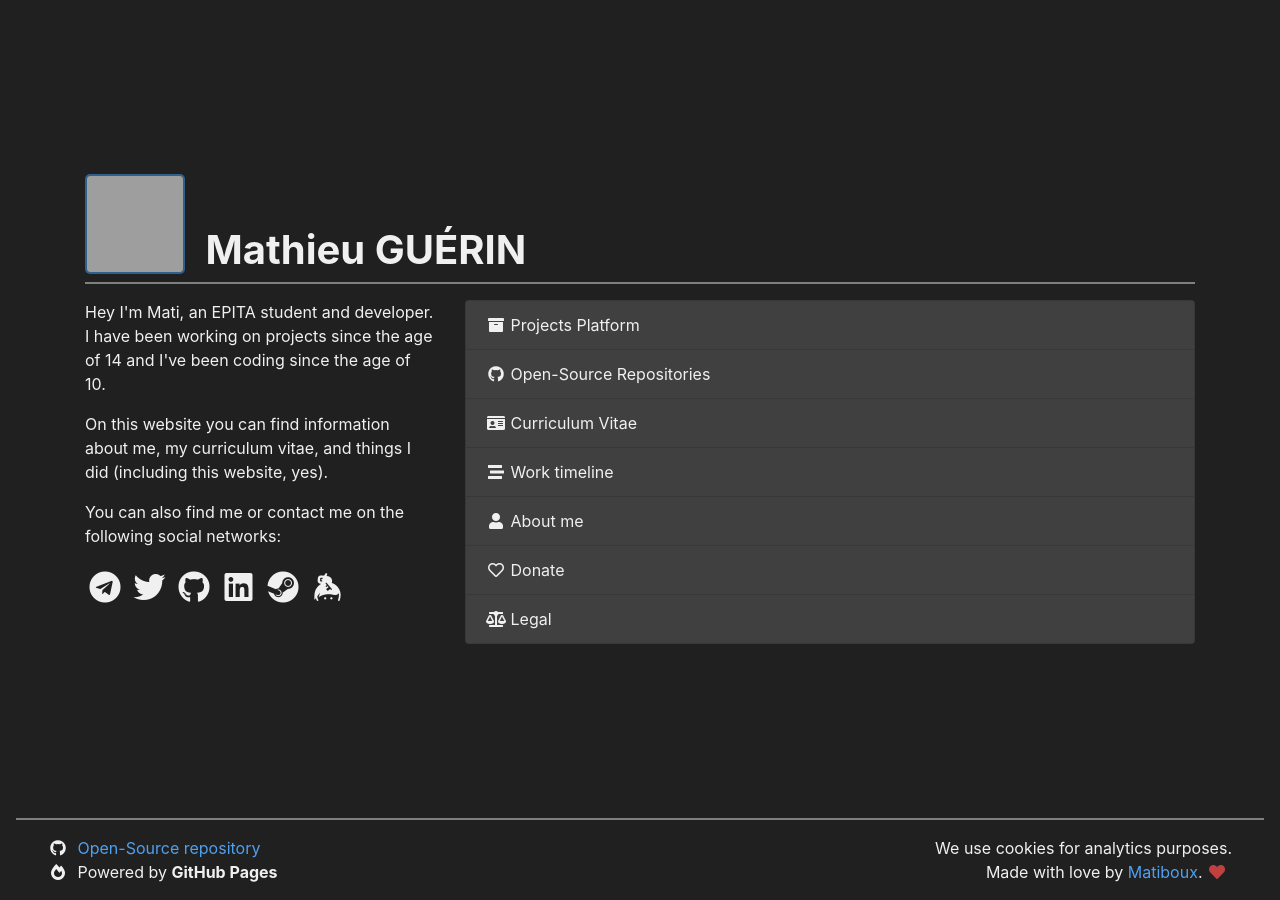
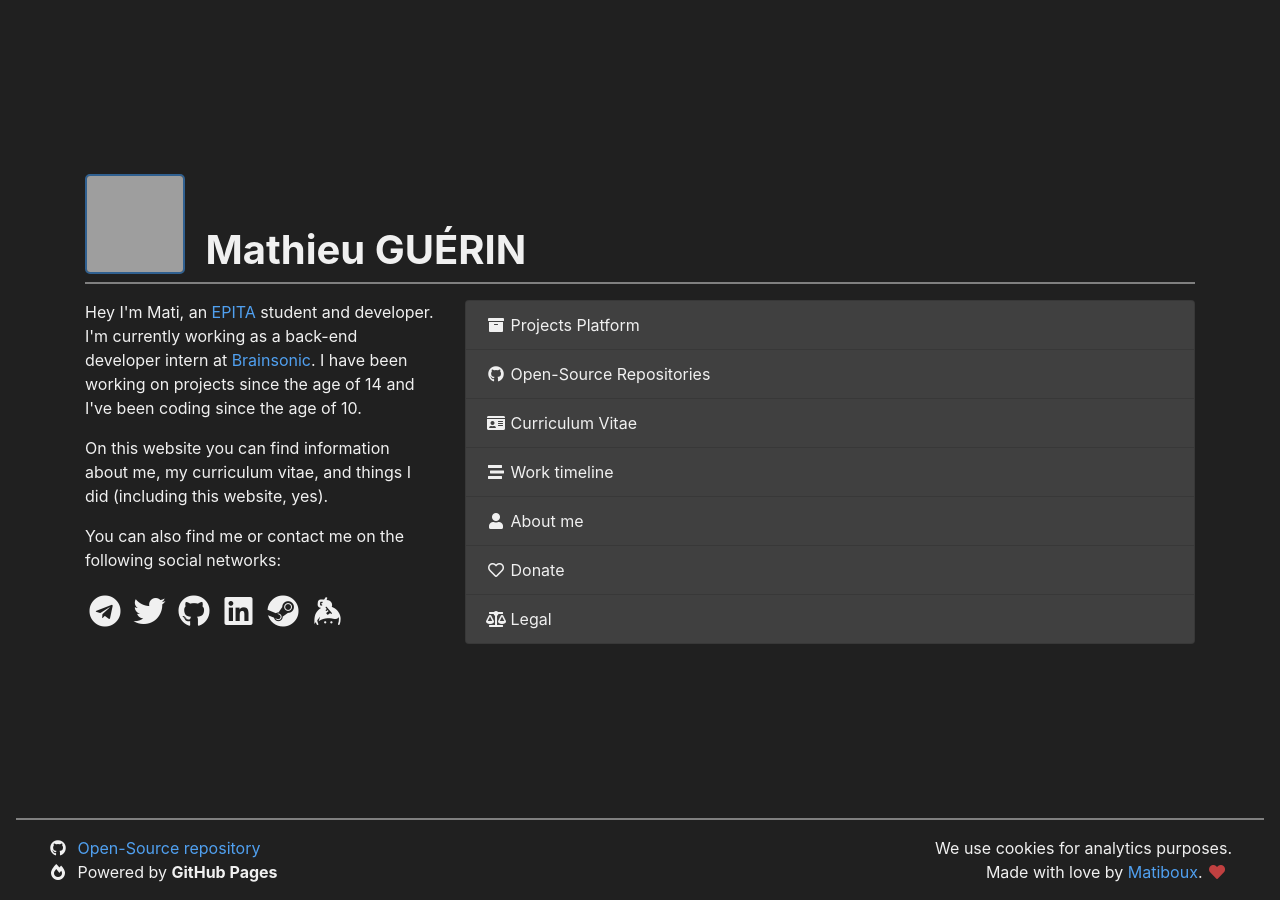
Before and after one commit to matiboux/matiboux.me, a Jekyll site: the page built from index.html, in a window 1280 px wide, cut to the strip 0-900 px from the top of the page. Built offline with Jekyll 4.4.1, drawn with Linux system fonts in a browser that asks for light colours; nearby versions of some CDN libraries; grey boxes are pictures that could not be loaded.

Commit message:
Update bio in index.html

```diff
--- a/index.html
+++ b/index.html
@@ -9,7 +9,8 @@ home: true
 <div class="row">
 	<div class="col-lg-4 mb-4 mb-lg-0">
 		<p>
-			Hey I'm Mati, an EPITA student and developer.
+			Hey I'm Mati, an <a href="https://www.epita.fr/">EPITA</a> student and developer.
+			I'm currently working as a back-end developer intern at <a href="https://www.brainsonic.com/">Brainsonic</a>.
 			I have been working on projects since the age of 14 and I've been coding since the age of 10.
 		</p>
 		<p>
```
